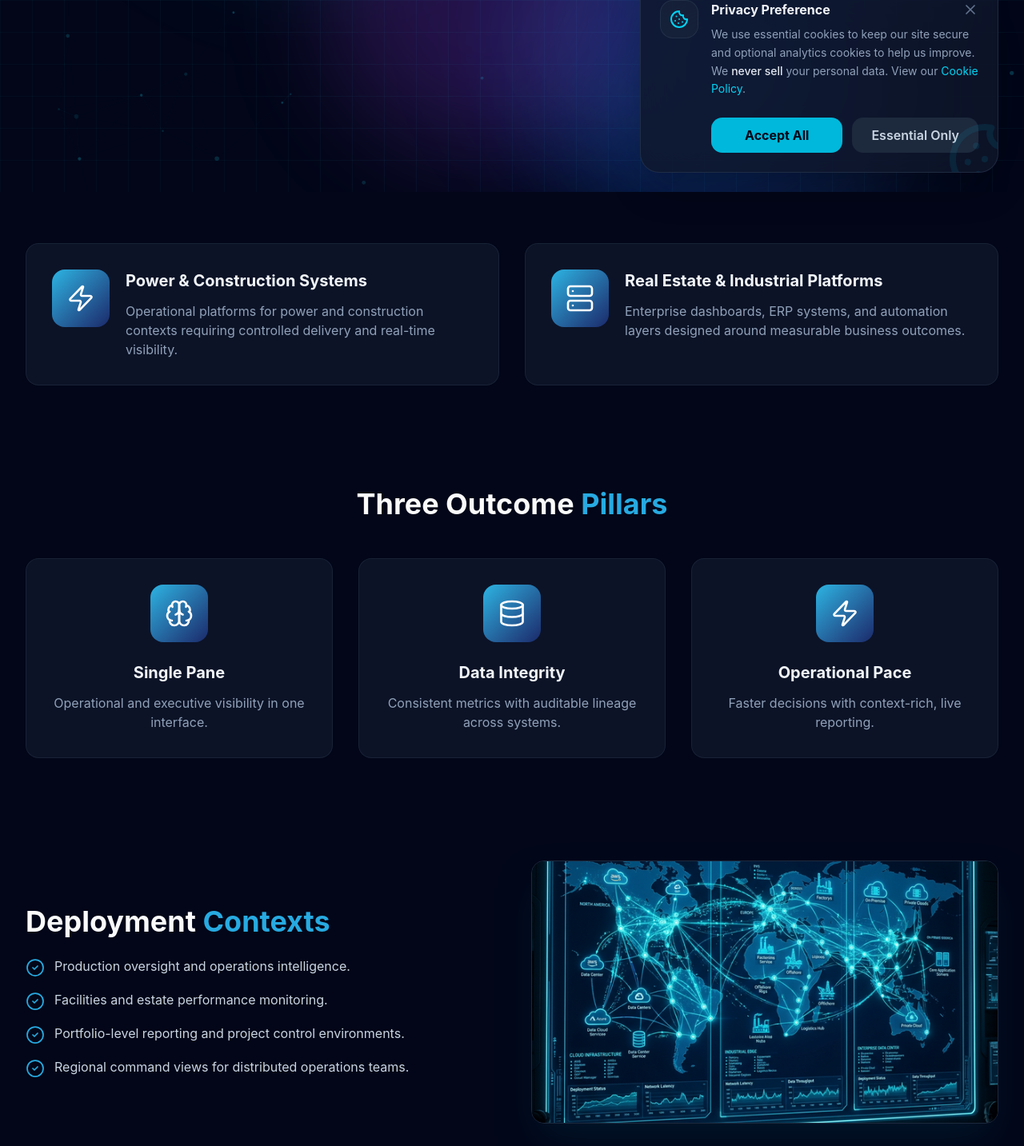
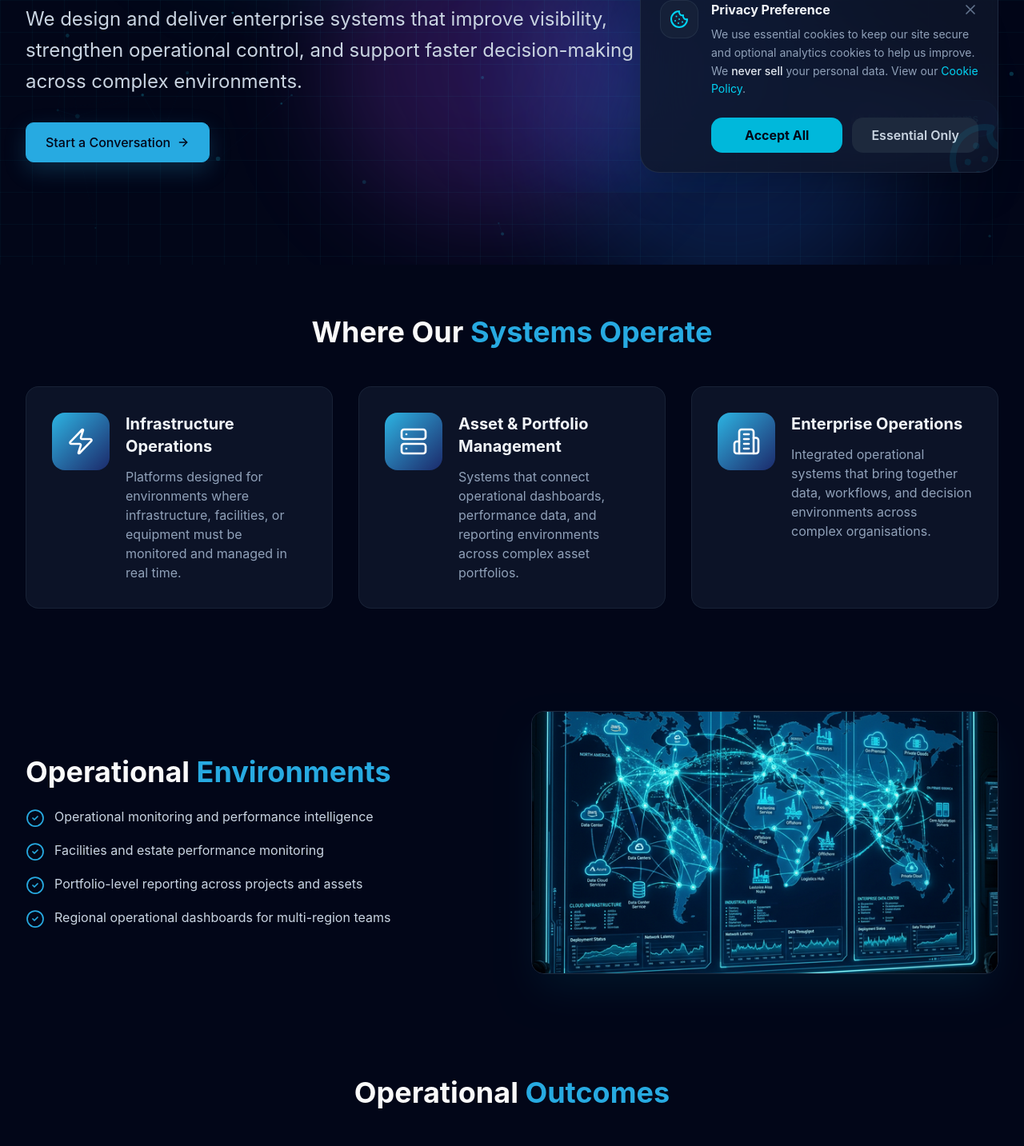
Before and after one commit to ahsan-aurmak/website, a React (Vite) app: page /solutions in a window 1280 px wide. Shown: the part 560-1993 px from the top of the page at 80% size. Built offline with nearby package versions, Linux system fonts and the light colour scheme.

Commit message:
Update Solutions.tsx

```diff
--- a/src/app/pages/Solutions.tsx
+++ b/src/app/pages/Solutions.tsx
@@ -1,71 +1,98 @@
 import { Hero } from "../components/hero";
 import { motion } from "motion/react";
-import { Brain, Server, Zap, Database, CheckCircle2 } from "lucide-react";
+import { Brain, Server, Zap, Database, CheckCircle2, ArrowRight, Building2 } from "lucide-react";
 import { ImageWithFallback } from "../components/media/ImageWithFallback";
 import { GlassCard } from "../components/card";
 import { SEO, generateBreadcrumbSchema } from "../components/seo";
+import { Button } from "../components/button";
 
 export default function Solutions() {
   const domains = [
     {
       icon: Zap,
-      title: "Power & Construction Systems",
-      description: "Operational platforms for power and construction contexts requiring controlled delivery and real-time visibility."
+      title: "Infrastructure Operations",
+      description:
+        "Platforms designed for environments where infrastructure, facilities, or equipment must be monitored and managed in real time.",
     },
     {
       icon: Server,
-      title: "Real Estate & Industrial Platforms",
-      description: "Enterprise dashboards, ERP systems, and automation layers designed around measurable business outcomes."
-    }
+      title: "Asset & Portfolio Management",
+      description:
+        "Systems that connect operational dashboards, performance data, and reporting environments across complex asset portfolios.",
+    },
+    {
+      icon: Building2,
+      title: "Enterprise Operations",
+      description:
+        "Integrated operational systems that bring together data, workflows, and decision environments across complex organisations.",
+    },
   ];
 
   const pillars = [
     {
       icon: Brain,
-      title: "Single Pane",
-      description: "Operational and executive visibility in one interface."
+      title: "Single Pane Visibility",
+      description: "A unified operational view across systems, assets, and performance data.",
     },
     {
       icon: Database,
       title: "Data Integrity",
-      description: "Consistent metrics with auditable lineage across systems."
+      description: "Reliable, governed data that supports accurate reporting and confident decisions.",
     },
     {
       icon: Zap,
       title: "Operational Pace",
-      description: "Faster decisions with context-rich, live reporting."
-    }
+      description: "Faster operational decisions enabled by integrated systems and real-time visibility.",
+    },
   ];
 
   const contexts = [
-    "Production oversight and operations intelligence.",
-    "Facilities and estate performance monitoring.",
-    "Portfolio-level reporting and project control environments.",
-    "Regional command views for distributed operations teams."
+    "Operational monitoring and performance intelligence",
+    "Facilities and estate performance monitoring",
+    "Portfolio-level reporting across projects and assets",
+    "Regional operational dashboards for multi-region teams",
   ];
 
   return (
     <div>
       <SEO
-        title="Enterprise Solutions for Operations, Infrastructure, and Real Estate"
-        description="Explore AURMAK solutions for industrial digitisation, real estate platforms, and enterprise operations systems that improve visibility, control, and performance."
+        title="Operational Solutions for Complex Enterprise Environments"
+        description="AURMAK designs and delivers enterprise systems that improve visibility, strengthen operational control, and support faster decision-making across complex environments."
         canonical="https://www.aurmak.com/solutions"
         schema={generateBreadcrumbSchema([
           { name: "Home", url: "/" },
-          { name: "Solutions", url: "/solutions" }
+          { name: "Solutions", url: "/solutions" },
         ])}
       />
       <Hero
         eyebrow="Solutions"
-        title="Industrial Digitisation."
-        lead="We build systems that give teams clearer operational visibility, tighter execution control, and faster decisions."
-        badge="🏭 Digital Transformation"
-      />
+        title="Operational Solutions. Built for Complex Environments."
+        lead="We design and deliver enterprise systems that improve visibility, strengthen operational control, and support faster decision-making across complex environments."
+        badge="🏭 Operational Systems"
+      >
+        <Button to="/contact">
+          Start a Conversation
+          <ArrowRight className="ml-2 w-4 h-4" />
+        </Button>
+      </Hero>
 
-      {/* Solution Domains */}
       <section className="py-16 relative">
         <div className="container mx-auto px-4 lg:px-8">
-          <div className="grid grid-cols-1 md:grid-cols-2 gap-8">
+          <motion.div
+            initial={{ opacity: 0, y: 20 }}
+            whileInView={{ opacity: 1, y: 0 }}
+            viewport={{ once: true }}
+            className="text-center mb-12"
+          >
+            <h2 className="text-3xl md:text-4xl font-bold">
+              Where Our{" "}
+              <span className="text-[#27aae1]">
+                Systems Operate
+              </span>
+            </h2>
+          </motion.div>
+
+          <div className="grid grid-cols-1 md:grid-cols-2 xl:grid-cols-3 gap-8">
             {domains.map((domain, index) => (
               <motion.div
                 key={domain.title}
@@ -91,7 +118,55 @@ export default function Solutions() {
         </div>
       </section>
 
-      {/* Outcome Pillars */}
+      <section className="py-16 relative">
+        <div className="container mx-auto px-4 lg:px-8">
+          <div className="grid grid-cols-1 lg:grid-cols-2 gap-12 items-center">
+            <motion.div
+              initial={{ opacity: 0, x: -30 }}
+              whileInView={{ opacity: 1, x: 0 }}
+              viewport={{ once: true }}
+            >
+              <h2 className="text-3xl md:text-4xl font-bold mb-6">
+                Operational{" "}
+                <span className="text-[#27aae1]">
+                  Environments
+                </span>
+              </h2>
+              <div className="space-y-4">
+                {contexts.map((context, index) => (
+                  <motion.div
+                    key={context}
+                    initial={{ opacity: 0, x: -20 }}
+                    whileInView={{ opacity: 1, x: 0 }}
+                    viewport={{ once: true }}
+                    transition={{ delay: index * 0.1 }}
+                    className="flex items-start space-x-3"
+                  >
+                    <CheckCircle2 className="mt-0.5 h-6 w-6 flex-shrink-0 text-[#27aae1]" strokeWidth={1.75} />
+                    <p className="text-slate-700 dark:text-slate-300">{context}</p>
+                  </motion.div>
+                ))}
+              </div>
+            </motion.div>
+
+            <motion.div
+              initial={{ opacity: 0, x: 30 }}
+              whileInView={{ opacity: 1, x: 0 }}
+              viewport={{ once: true }}
+              className="relative"
+            >
+              <div className="aspect-video overflow-hidden rounded-2xl border border-slate-200 shadow-xl dark:border-slate-800 dark:shadow-2xl dark:shadow-cyan-500/10">
+                <ImageWithFallback
+                  src={`${import.meta.env.BASE_URL}deployment_contexts_futuristic.png`}
+                  alt="AURMAK operational environments across infrastructure, estate, and portfolio reporting systems"
+                  className="w-full h-full object-cover"
+                />
+              </div>
+            </motion.div>
+          </div>
+        </div>
+      </section>
+
       <section className="py-16 relative">
         <div className="container mx-auto px-4 lg:px-8">
           <motion.div
@@ -101,9 +176,9 @@ export default function Solutions() {
             className="text-center mb-12"
           >
             <h2 className="text-3xl md:text-4xl font-bold">
-              Three Outcome{" "}
+              Operational{" "}
               <span className="text-[#27aae1]">
-                Pillars
+                Outcomes
               </span>
             </h2>
           </motion.div>
@@ -127,55 +202,23 @@ export default function Solutions() {
               </motion.div>
             ))}
           </div>
-        </div>
-      </section>
-      {/* Deployment Contexts */}
-      <section className="py-16 relative">
-        <div className="container mx-auto px-4 lg:px-8">
-          <div className="grid grid-cols-1 lg:grid-cols-2 gap-12 items-center">
-            <motion.div
-              initial={{ opacity: 0, x: -30 }}
-              whileInView={{ opacity: 1, x: 0 }}
-              viewport={{ once: true }}
-            >
-              <h2 className="text-3xl md:text-4xl font-bold mb-6">
-                Deployment{" "}
-                <span className="text-[#27aae1]">
-                  Contexts
-                </span>
-              </h2>
-              <div className="space-y-4">
-                {contexts.map((context, index) => (
-                  <motion.div
-                    key={index}
-                    initial={{ opacity: 0, x: -20 }}
-                    whileInView={{ opacity: 1, x: 0 }}
-                    viewport={{ once: true }}
-                    transition={{ delay: index * 0.1 }}
-                    className="flex items-start space-x-3"
-                  >
-                    <CheckCircle2 className="mt-0.5 h-6 w-6 flex-shrink-0 text-[#27aae1]" strokeWidth={1.75} />
-                    <p className="text-slate-700 dark:text-slate-300">{context}</p>
-                  </motion.div>
-                ))}
-              </div>
-            </motion.div>
 
-            <motion.div
-              initial={{ opacity: 0, x: 30 }}
-              whileInView={{ opacity: 1, x: 0 }}
-              viewport={{ once: true }}
-              className="relative"
-            >
-              <div className="aspect-video overflow-hidden rounded-2xl border border-slate-200 shadow-xl dark:border-slate-800 dark:shadow-2xl dark:shadow-cyan-500/10">
-                <ImageWithFallback
-                  src={`${import.meta.env.BASE_URL}deployment_contexts_futuristic.png`}
-                  alt="AURMAK Deployment Contexts - Cloud, Edge, and Data Center Infrastructure"
-                  className="w-full h-full object-cover"
-                />
-              </div>
-            </motion.div>
-          </div>
+          <motion.div
+            initial={{ opacity: 0, y: 20 }}
+            whileInView={{ opacity: 1, y: 0 }}
+            viewport={{ once: true }}
+            className="mx-auto mt-16 max-w-4xl text-center"
+          >
+            <p className="text-lg leading-8 text-slate-700 dark:text-slate-300 md:text-xl">
+              Enterprise systems require careful planning and structured delivery. Our teams work with organisations to design technology solutions aligned with operational goals and long-term performance.
+            </p>
+            <div className="mt-8 flex justify-center">
+              <Button to="/contact">
+                Start a Conversation
+                <ArrowRight className="ml-2 w-4 h-4" />
+              </Button>
+            </div>
+          </motion.div>
         </div>
       </section>
     </div>
```
